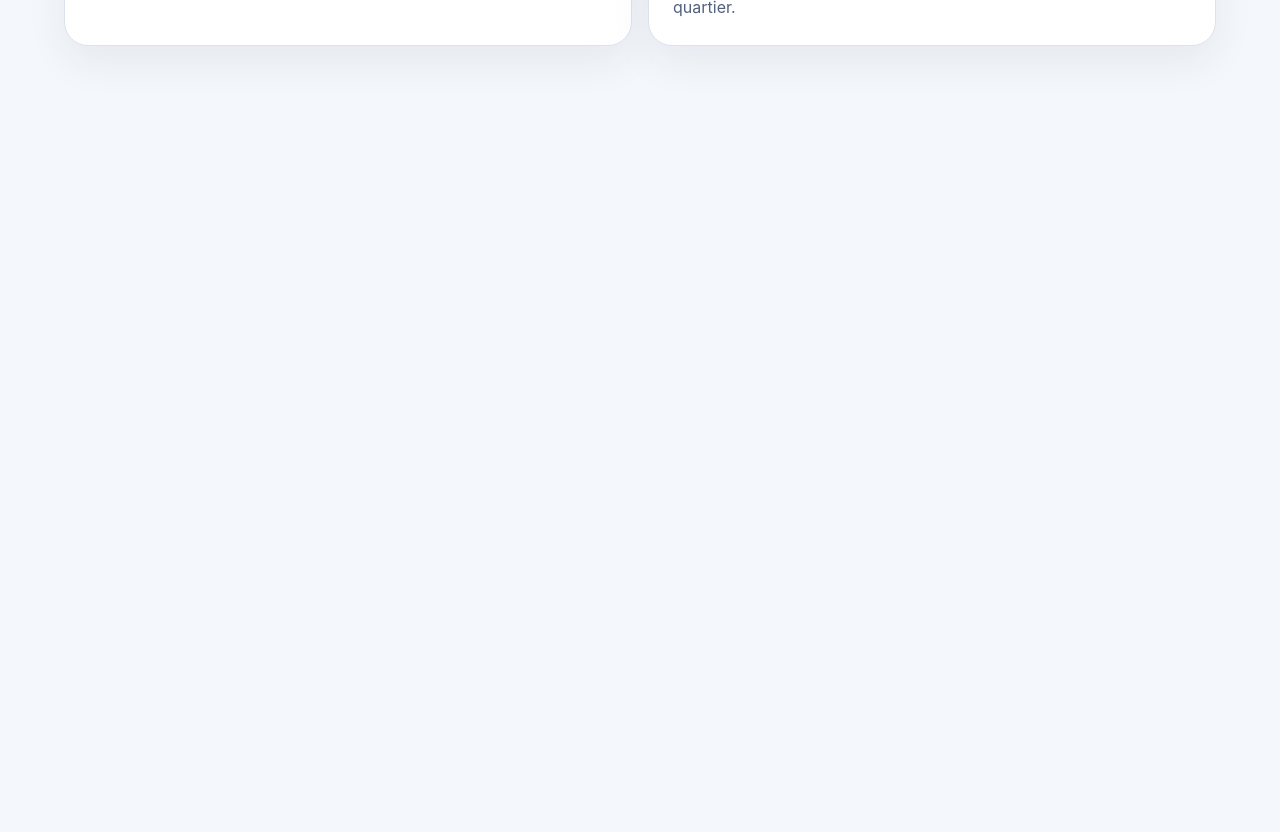
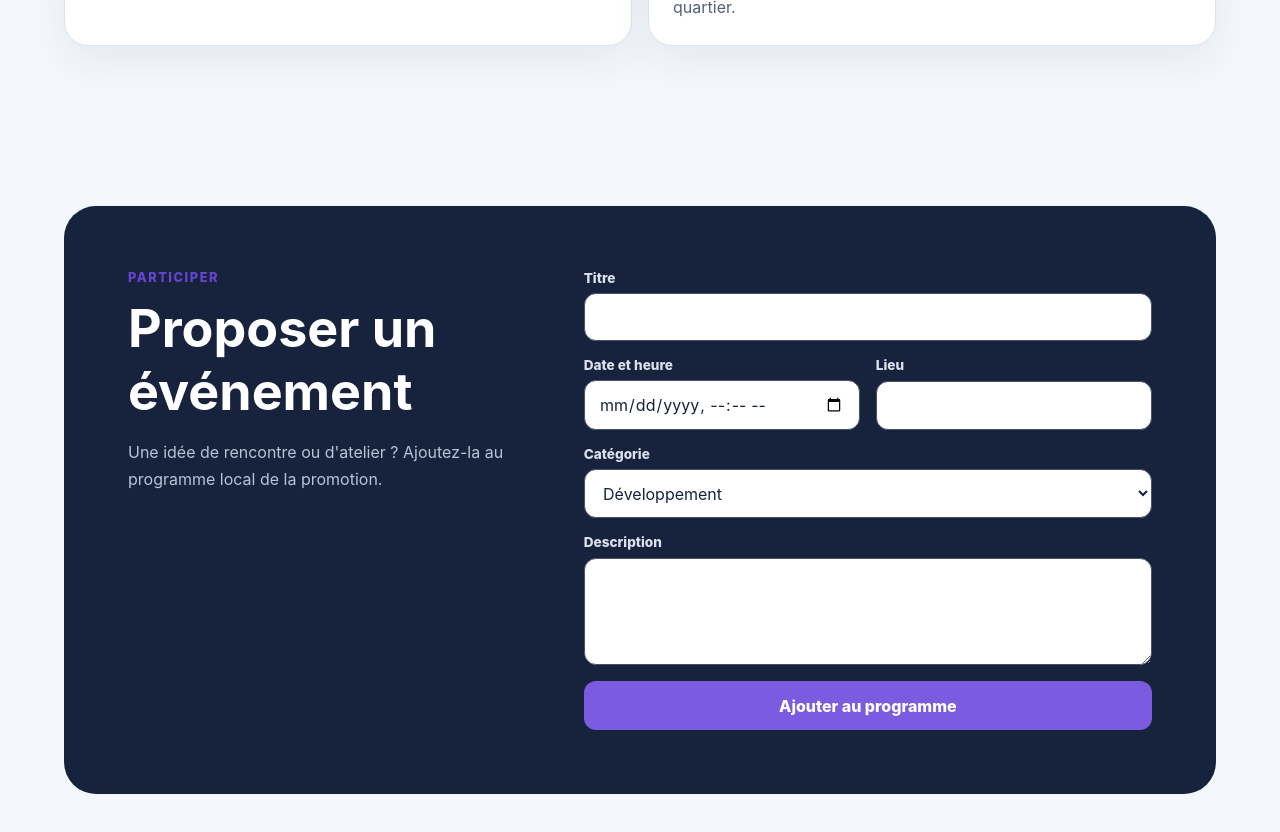
Before and after one commit to Mossbaddi/Master2-dev-ecv-vue, a Vue app: page / in a window 1280 px wide. Shown: the part 1080-1912 px from the top of the page. Before the commit the page ends 1206 px from the top, so only its background shows below. Built offline with nearby package versions, Linux system fonts and the light colour scheme.

Commit message:
feat: add event proposal form (#4) (#9)

```diff
--- a/src/App.vue
+++ b/src/App.vue
@@ -1,9 +1,18 @@
 <script setup lang="ts">
 import { ref } from 'vue'
+import EventForm from './components/EventForm.vue'
 import EventList from './components/EventList.vue'
 import { initialEvents } from './data/events'
+import type { EventDraft } from './types/event'
 
 const events = ref([...initialEvents])
+const successMessage = ref('')
+
+function addEvent(eventDraft: EventDraft) {
+  const nextId = Math.max(0, ...events.value.map((event) => event.id)) + 1
+  events.value = [{ id: nextId, ...eventDraft }, ...events.value]
+  successMessage.value = `L’événement « ${eventDraft.title} » a été ajouté au programme.`
+}
 </script>
 
 <template>
@@ -24,4 +33,9 @@ const events = ref([...initialEvents])
 
     <EventList :events="events" />
   </main>
+
+  <aside class="shell">
+    <p class="sr-only" role="status" aria-live="polite">{{ successMessage }}</p>
+    <EventForm @submit="addEvent" />
+  </aside>
 </template>
--- /dev/null
+++ b/src/components/EventForm.vue
@@ -0,0 +1,83 @@
+<script setup lang="ts">
+import { ref } from 'vue'
+import type { EventCategory, EventDraft } from '../types/event'
+
+const emit = defineEmits<{
+  submit: [event: EventDraft]
+}>()
+
+const categories: EventCategory[] = ['Design', 'Développement', 'Carrière', 'Campus']
+const title = ref('')
+const date = ref('')
+const location = ref('')
+const category = ref<EventCategory>('Développement')
+const description = ref('')
+const formError = ref('')
+
+function resetForm() {
+  title.value = ''
+  date.value = ''
+  location.value = ''
+  category.value = 'Développement'
+  description.value = ''
+}
+
+function submitEvent() {
+  if (!title.value.trim() || !date.value || !location.value.trim() || !description.value.trim()) {
+    formError.value = 'Complétez tous les champs obligatoires avant de proposer l’événement.'
+    return
+  }
+
+  formError.value = ''
+  emit('submit', {
+    title: title.value.trim(),
+    date: date.value,
+    location: location.value.trim(),
+    category: category.value,
+    description: description.value.trim(),
+  })
+  resetForm()
+}
+</script>
+
+<template>
+  <section class="proposal" aria-labelledby="proposal-title">
+    <div class="proposal-copy">
+      <p class="eyebrow">Participer</p>
+      <h2 id="proposal-title">Proposer un événement</h2>
+      <p>Une idée de rencontre ou d'atelier ? Ajoutez-la au programme local de la promotion.</p>
+    </div>
+
+    <form class="event-form" @submit.prevent="submitEvent">
+      <div class="field field-wide">
+        <label for="event-title">Titre</label>
+        <input id="event-title" v-model="title" name="title" required />
+      </div>
+
+      <div class="field">
+        <label for="event-date">Date et heure</label>
+        <input id="event-date" v-model="date" name="date" type="datetime-local" required />
+      </div>
+
+      <div class="field">
+        <label for="event-location">Lieu</label>
+        <input id="event-location" v-model="location" name="location" required />
+      </div>
+
+      <div class="field field-wide">
+        <label for="event-category">Catégorie</label>
+        <select id="event-category" v-model="category" name="category">
+          <option v-for="option in categories" :key="option" :value="option">{{ option }}</option>
+        </select>
+      </div>
+
+      <div class="field field-wide">
+        <label for="event-description">Description</label>
+        <textarea id="event-description" v-model="description" name="description" rows="4" required />
+      </div>
+
+      <p v-if="formError" class="form-error" role="alert">{{ formError }}</p>
+      <button class="primary-button field-wide" type="submit">Ajouter au programme</button>
+    </form>
+  </section>
+</template>
--- a/src/style.css
+++ b/src/style.css
@@ -146,6 +146,97 @@ h2 {
   text-align: center;
 }
 
+.proposal {
+  display: grid;
+  grid-template-columns: minmax(0, 0.8fr) minmax(0, 1.2fr);
+  gap: clamp(2rem, 6vw, 6rem);
+  padding: clamp(1.5rem, 5vw, 4rem);
+  border-radius: 2rem;
+  color: #ffffff;
+  background: #17233c;
+}
+
+.proposal-copy h2 {
+  color: #ffffff;
+}
+
+.proposal-copy > p:last-child {
+  color: #b9c4d6;
+  line-height: 1.7;
+}
+
+.event-form {
+  display: grid;
+  grid-template-columns: repeat(2, minmax(0, 1fr));
+  gap: 1rem;
+}
+
+.field {
+  display: grid;
+  gap: 0.45rem;
+}
+
+.field-wide,
+.form-error {
+  grid-column: 1 / -1;
+}
+
+.field label {
+  color: #dbe2ee;
+  font-size: 0.85rem;
+  font-weight: 800;
+}
+
+.field input,
+.field select,
+.field textarea {
+  width: 100%;
+  border: 1px solid #46536b;
+  border-radius: 0.75rem;
+  padding: 0.8rem 0.9rem;
+  color: #17233c;
+  background: #ffffff;
+}
+
+.field input:focus-visible,
+.field select:focus-visible,
+.field textarea:focus-visible,
+.primary-button:focus-visible {
+  outline: 3px solid #bba9ff;
+  outline-offset: 2px;
+}
+
+.primary-button {
+  border: 0;
+  border-radius: 0.75rem;
+  padding: 0.9rem 1rem;
+  color: #ffffff;
+  background: #7b5ce1;
+  font-weight: 800;
+  cursor: pointer;
+}
+
+.primary-button:hover {
+  background: #9277ec;
+}
+
+.form-error {
+  margin: 0;
+  color: #ffc7c7;
+}
+
+.sr-only {
+  position: absolute;
+  width: 1px;
+  height: 1px;
+  padding: 0;
+  margin: -1px;
+  overflow: hidden;
+  clip: rect(0, 0, 0, 0);
+  white-space: nowrap;
+  border: 0;
+}
+
 @media (max-width: 46rem) {
   .shell {
     padding-block: 3rem;
@@ -168,4 +259,17 @@ h2 {
     align-items: start;
     flex-direction: column;
   }
+
+  .proposal {
+    grid-template-columns: 1fr;
+  }
+
+  .event-form {
+    grid-template-columns: 1fr;
+  }
+
+  .field-wide,
+  .form-error {
+    grid-column: auto;
+  }
 }
--- a/src/types/event.ts
+++ b/src/types/event.ts
@@ -8,3 +8,5 @@ export interface SchoolEvent {
   category: EventCategory
   description: string
 }
+
+export type EventDraft = Omit<SchoolEvent, 'id'>
```
